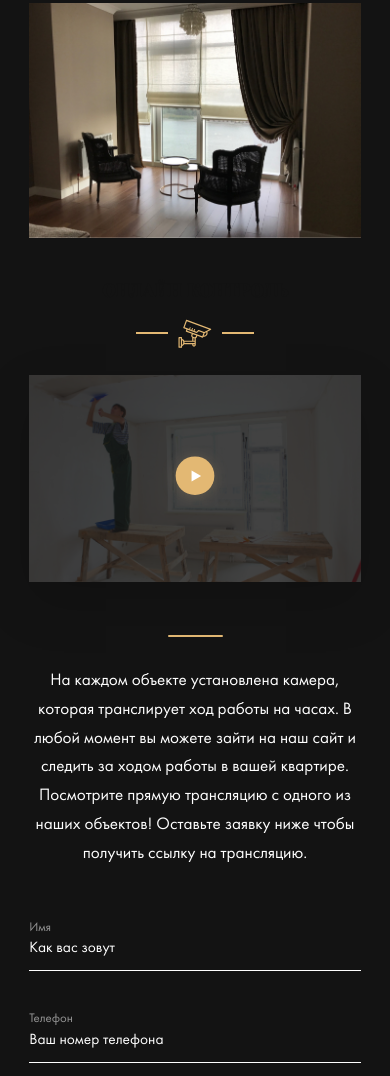
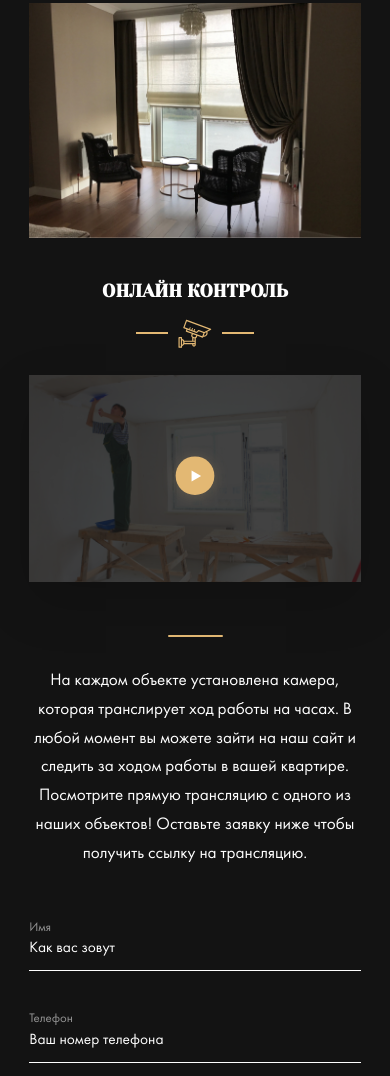
Before and after one commit to zabit-musalaev/lesson-23, a plain HTML site: page index.html in a window 390 px wide. Shown: the part 1331-2407 px from the top of the page. Drawn offline with nearby package versions, Linux system fonts and the light colour scheme; files whose address does not match are found by name.

Commit message:
fix color section-title

```diff
--- a/sass/_media.sass
+++ b/sass/_media.sass
@@ -129,6 +129,8 @@
     background-color: $dark
     padding-top: 1rem
     padding-bottom: 0
+    &__section-title
+      color: $light
     &__video
       max-height: 207px
       &__play
```
Also changed, not shown: css/style.css.
